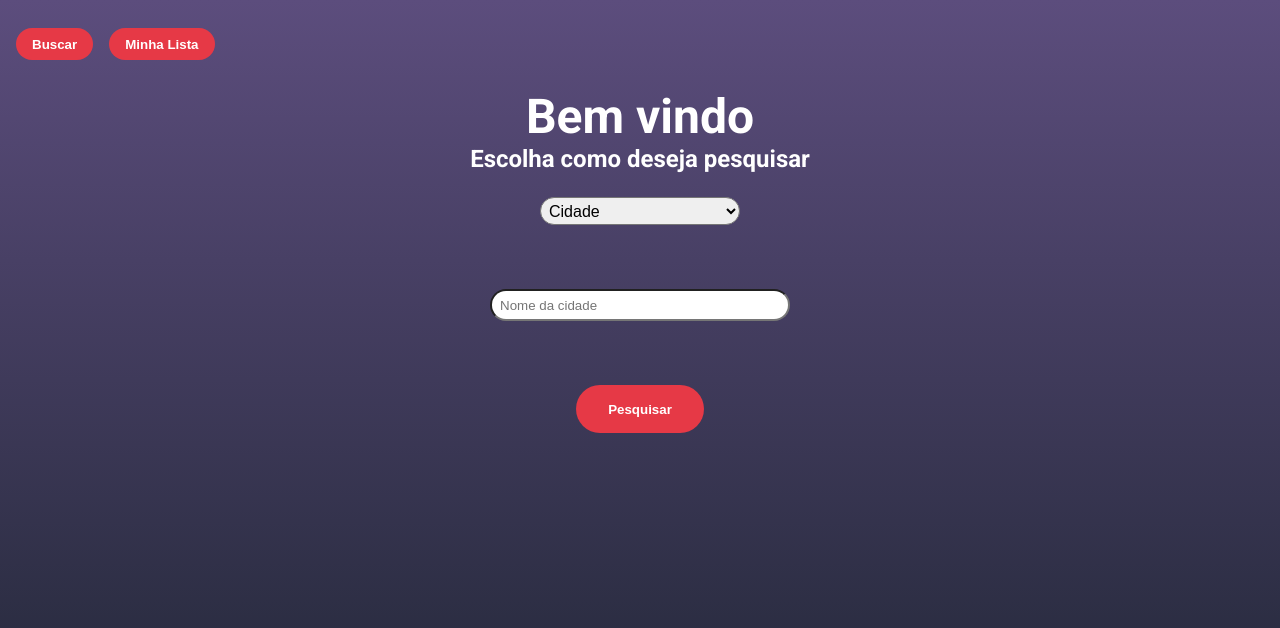
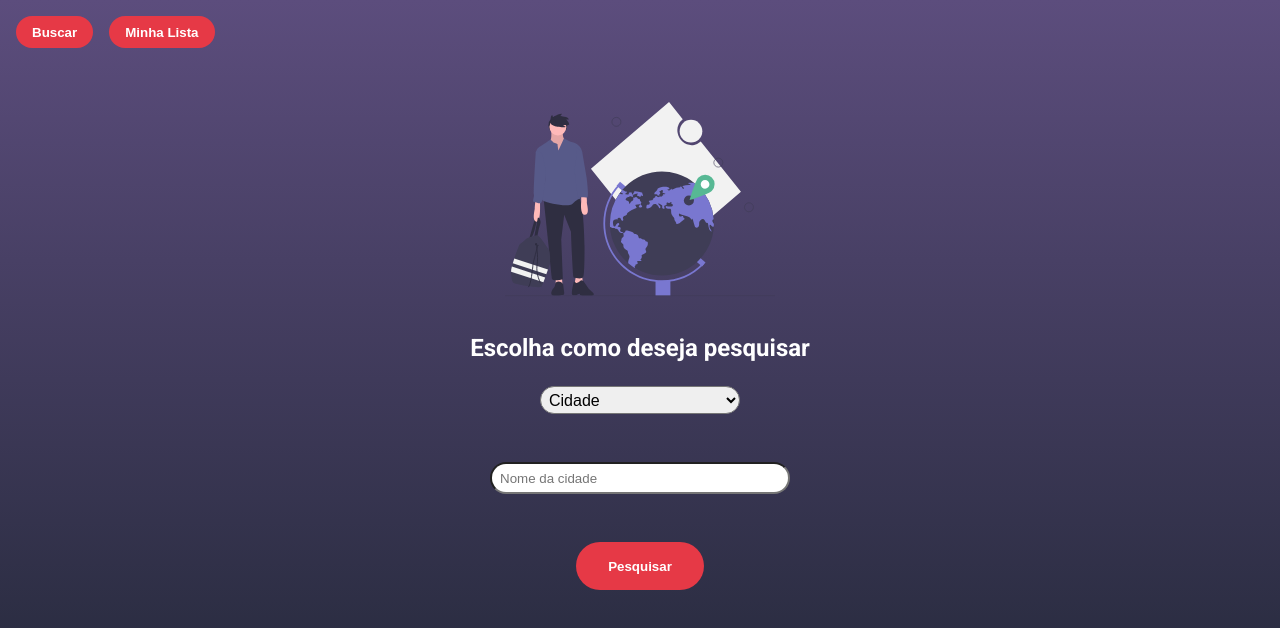
Before and after one commit to joaopedroalb/weather-challenge, a Next.js app: page / in a window 1280 px wide. Shown: the top 628 px of the page. Built offline with nearby package versions, Linux system fonts and the light colour scheme.

Commit message:
Update style and add svg in home

```diff
--- a/src/components/Navbar/index.module.scss
+++ b/src/components/Navbar/index.module.scss
@@ -1,6 +1,6 @@
 .container{
     width: 100%;
-    padding: .75rem 0;
+
     ul{
         list-style: none;
         display: flex;
--- a/src/components/SearchInput/index.module.scss
+++ b/src/components/SearchInput/index.module.scss
@@ -15,13 +15,19 @@
         background-color: #e63946;
         font-weight: 600;
     }
+
+    header{
+        h2{
+            text-align: center;
+        }
+    }
 }
 
 .inputContainer{
     display: flex;
     flex-direction: column;
     align-items: center;
-    gap: 4rem;
+    gap: 3rem;
 
     select{
         height: 1.75rem;
--- a/src/components/SearchInput/index.tsx
+++ b/src/components/SearchInput/index.tsx
@@ -53,9 +53,9 @@ export default function SearchInput(){
         if(latitude!=0 &&longitude!=0){
             const baseUrl = `https://api.openweathermap.org/data/2.5/weather?lat=${latitude}&lon=${longitude}&appid=${process.env.NEXT_PUBLIC_WHEATHER_KEY}&units=metric`
             const data:any = await axios.get(baseUrl).then(resp=>resp.data);
+            setTemp(data.main.temp);
             setStatusWeather(data.weather[0].main);
             setDesciption(data.weather[0].description);
-            setTemp(data.main.temp);
             router.push(`/search/${chooseGenre(temp)}`);
         }
     }
--- a/src/pages/index.tsx
+++ b/src/pages/index.tsx
@@ -15,8 +15,8 @@ const Home: NextPage = () => {
   return (
     <section className={styles.container}>
       <Navbar/>
-      <header>
-        <h1>Bem vindo</h1>
+      <header className={styles.headerStuff}>
+        <img src="./search-place.svg"/>
       </header>
       <SearchInput/>
     </section>
--- a/src/pages/mylist/index.module.scss
+++ b/src/pages/mylist/index.module.scss
@@ -7,7 +7,7 @@
 }
 
 .listContainer{
-    padding: 0 2rem;
+    padding: 1rem 2rem;
     width: 100%;
     display: flex;
     flex-wrap: wrap;
--- a/styles/Home.module.scss
+++ b/styles/Home.module.scss
@@ -11,4 +11,12 @@
     h1{
         font-size: 3rem;
     }
+    .headerStuff{
+        display: flex;
+        align-items: center;
+        img{
+            height: 270px;
+            width: 270px;
+        }
+    }
 }
--- a/styles/global.scss
+++ b/styles/global.scss
@@ -4,6 +4,8 @@
 body{
   font-family: 'Roboto', sans-serif;
   background-image: linear-gradient(to bottom, #5c4d7d,#2b2d42 80%);
+  background-repeat:no-repeat;
+  background-color: #2b2d42;
 }
 
 a {
```
Also changed, not shown: src/components/PlaylistStore/index.module.scss (+6 -2 lines), public/search-place.svg (added).
